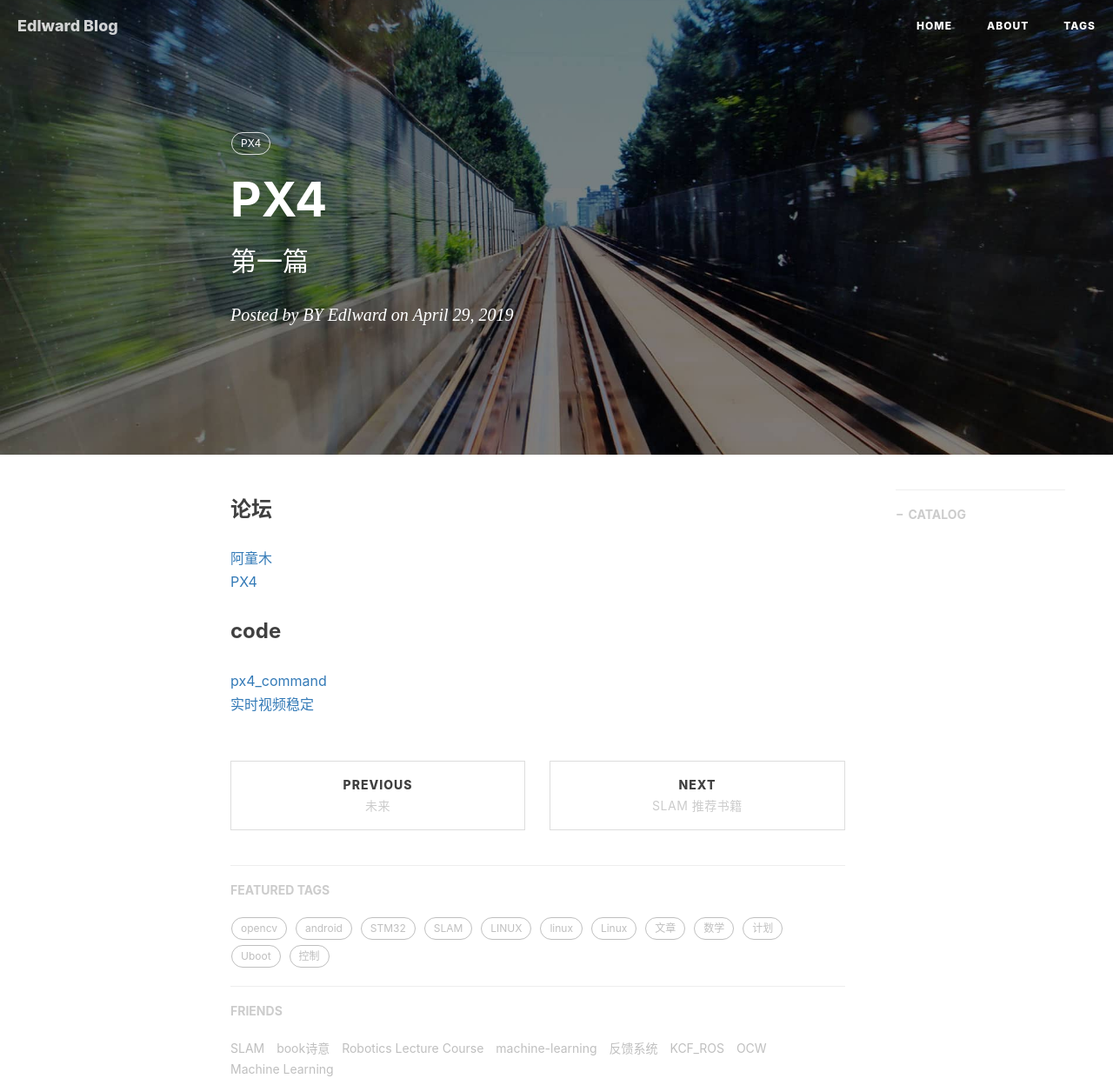
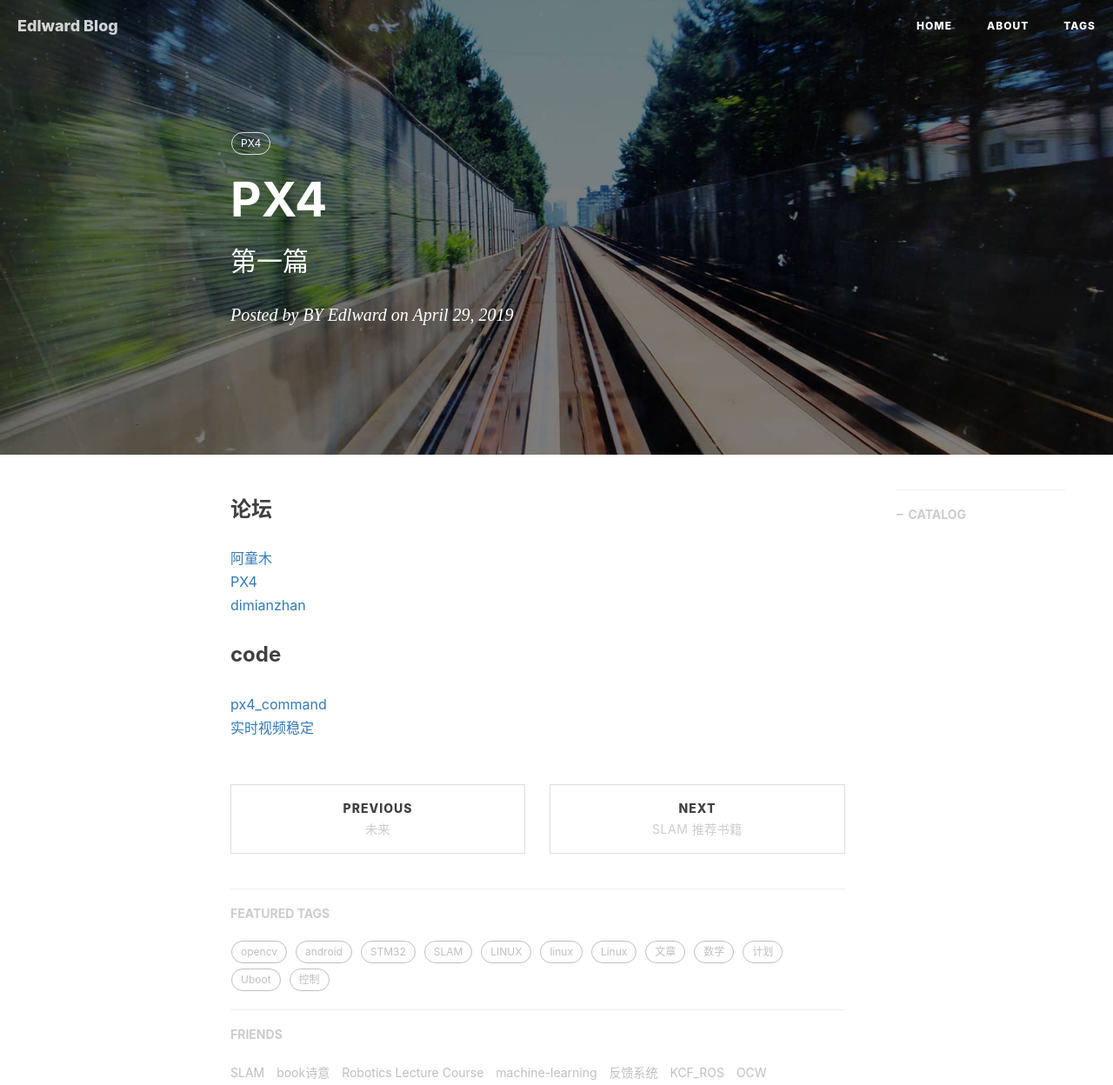
Before and after one commit to gary-robotics/dlward, a Jekyll site: the page built from _posts/2019-11-21-PX4-2019.markdown, in a window 1280 px wide, cut to the strip 0-1248 px from the top of the page. Shown: the whole strip at 87% size. Built offline with Jekyll 4.4.1, drawn with Linux system fonts in a browser that asks for light colours; nearby versions of some CDN libraries; comment, search, counter and statistics services are not loaded.

Commit message:
Update 2019-11-21-PX4-2019.markdown

```diff
--- a/_posts/2019-11-21-PX4-2019.markdown
+++ b/_posts/2019-11-21-PX4-2019.markdown
@@ -12,6 +12,7 @@ tags:                               #标签
 ### 论坛
 [阿童木](http://bbs.amovauto.com/)
 [PX4](https://docs.px4.cc/)
+[dimianzhan](http://shequ.dimianzhan.com/)
 
 ### code
 [px4_command](https://github.com/potato77/px4_command/blob/master/src/px4_pos_estimator.cpp)
```
